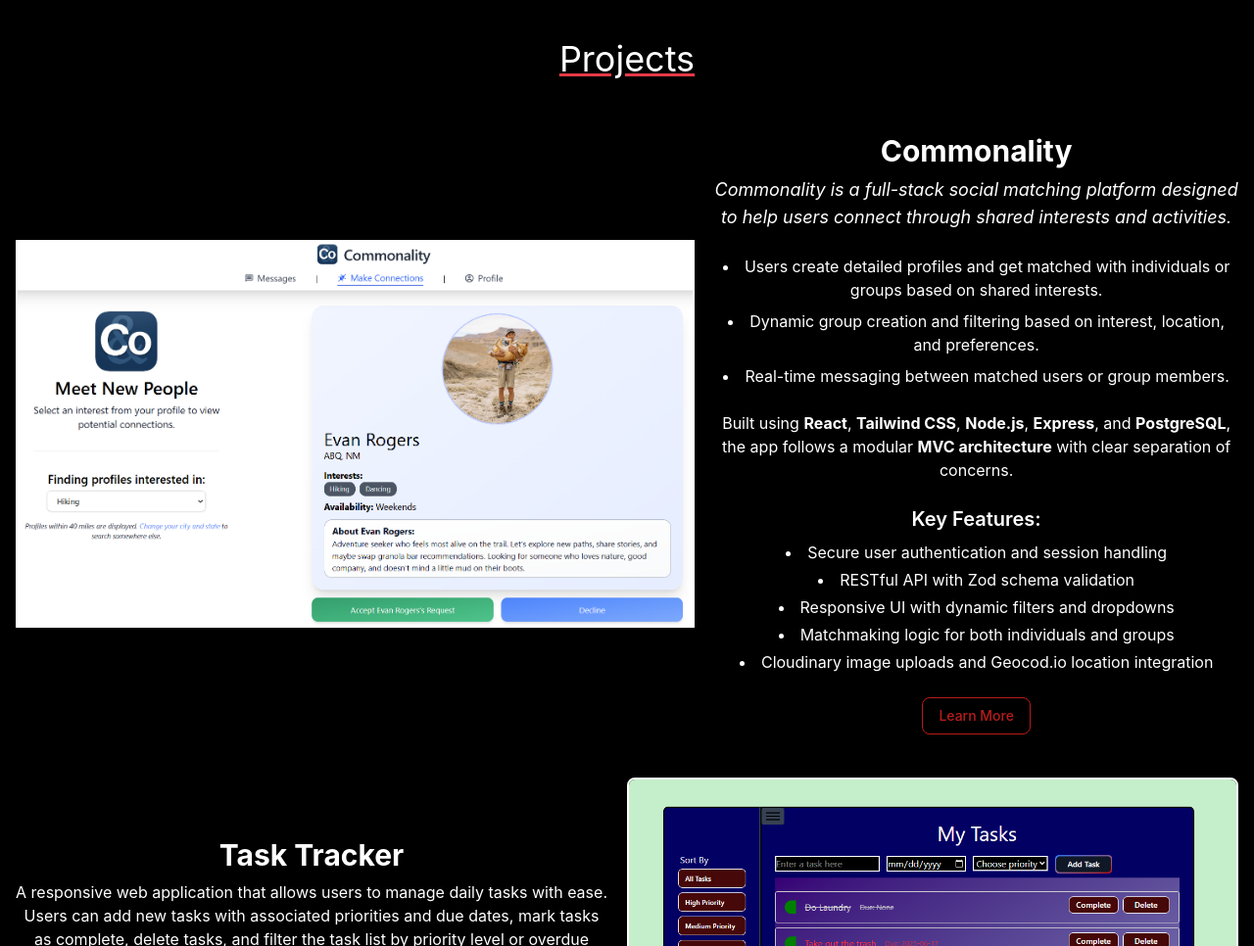
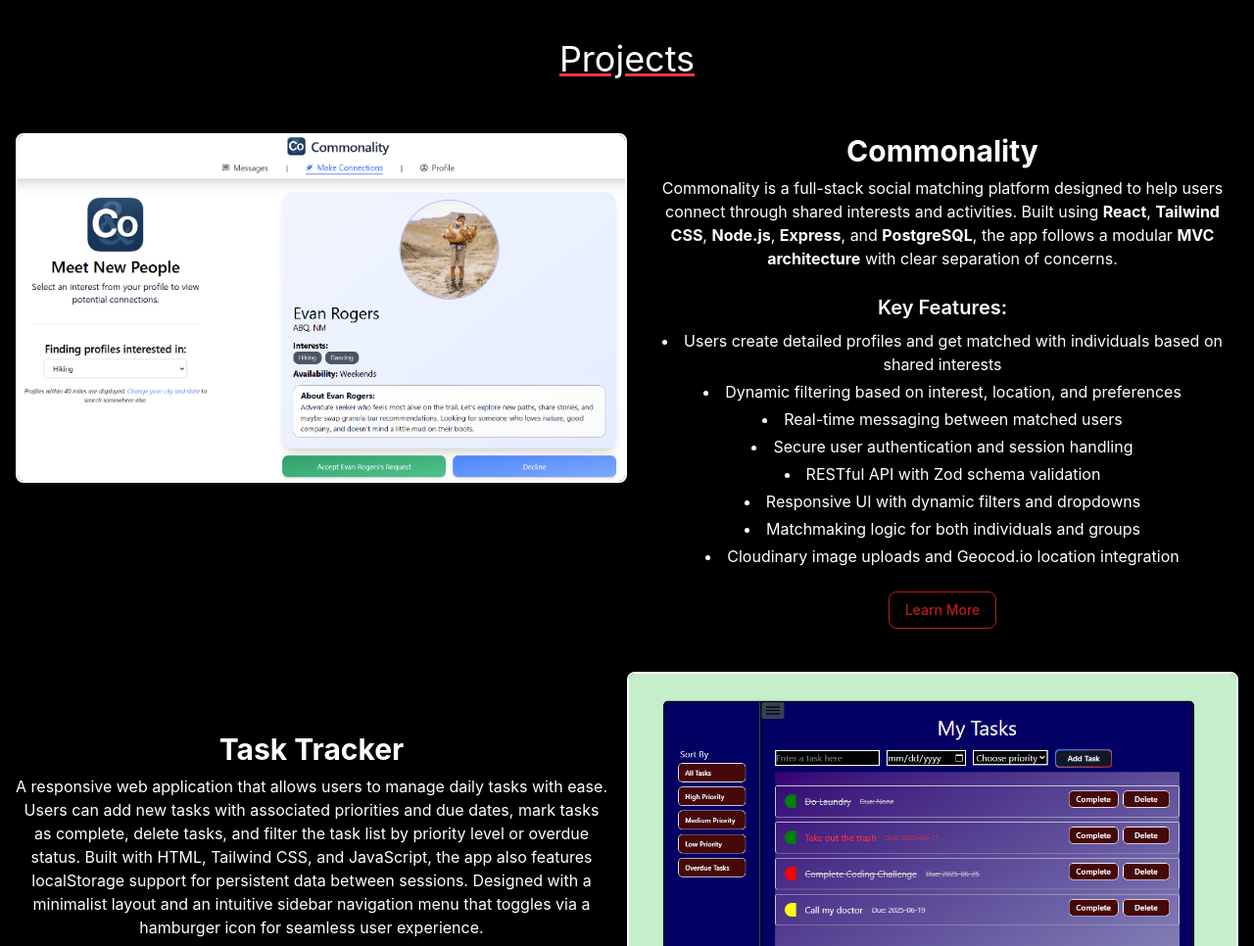
Before and after one commit to DylanKeck/portfolio-website, a website built with Vite: page index.html in a window 1280 px wide. Shown: the part 1760-2726 px from the top of the page at 98% size. Built offline with nearby package versions, Linux system fonts and the light colour scheme.

Commit message:
ajusted tailwind styles

```diff
--- a/index.html
+++ b/index.html
@@ -166,24 +166,23 @@
   <div id="projects" class="min-h-screen w-auto pt-15">
     <h2 class="text-center text-4xl mt-3 underline decoration-[#e63946] pb-10">Projects</h2>
     <section class="text-center flex flex-col justify-center gap-3  flex-wrap md:flex-nowrap">
-      <div class="flex flex-col md:flex-row gap-5 p-4 items-center">
-      <img src="/public/commonality.png" alt="Screenshot of Commonality App" class="max-w-5/9 border-white border-2">
+      <div class="flex flex-col md:flex-row gap-5 p-4 items-start">
+        <img src="/public/commonality.png" alt="Screenshot of Commonality App" class="w-full md:w-1/2 border-white border-2 rounded-lg self-start">
         <div class="w-full md:w-1/2">
         <h3 class="text-3xl pb-2 font-bold">Commonality</h3>
-        <p class="text-lg mb-6 italic">
-          Commonality is a full-stack social matching platform designed to help users connect through shared interests and activities.
+        <p class="mb-6 ">
+          Commonality is a full-stack social matching platform designed to help users connect through shared interests and activities.  Built using <strong>React</strong>, <strong>Tailwind CSS</strong>, <strong>Node.js</strong>, <strong>Express</strong>, and <strong>PostgreSQL</strong>, the app follows a modular <strong>MVC architecture</strong> with clear separation of concerns.
         </p>
-        <ul class="list-disc list-inside space-y-2 mb-6">
-          <li>Users create detailed profiles and get matched with individuals or groups based on shared interests.</li>
-          <li>Dynamic group creation and filtering based on interest, location, and preferences.</li>
-          <li>Real-time messaging between matched users or group members.</li>
-        </ul>
+
         <p class="mb-6">
-          Built using <strong>React</strong>, <strong>Tailwind CSS</strong>, <strong>Node.js</strong>, <strong>Express</strong>, and <strong>PostgreSQL</strong>, the app follows a modular <strong>MVC architecture</strong> with clear separation of concerns.
+
         </p>
         <div class="mb-6">
           <h3 class="font-semibold text-xl mb-2">Key Features:</h3>
           <ul class="list-disc list-inside space-y-1">
+            <li>Users create detailed profiles and get matched with individuals based on shared interests</li>
+            <li>Dynamic filtering based on interest, location, and preferences</li>
+            <li>Real-time messaging between matched users</li>
             <li>Secure user authentication and session handling</li>
             <li>RESTful API with Zod schema validation</li>
             <li>Responsive UI with dynamic filters and dropdowns</li>
```
